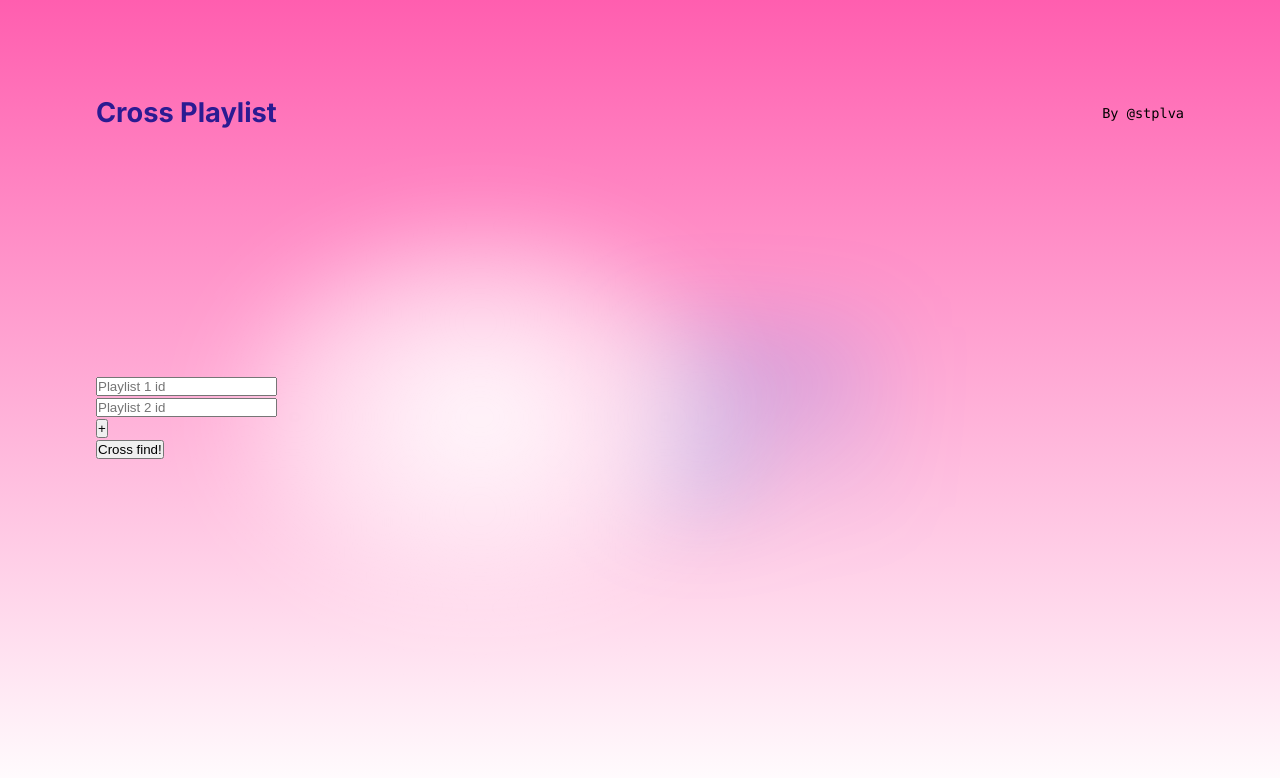
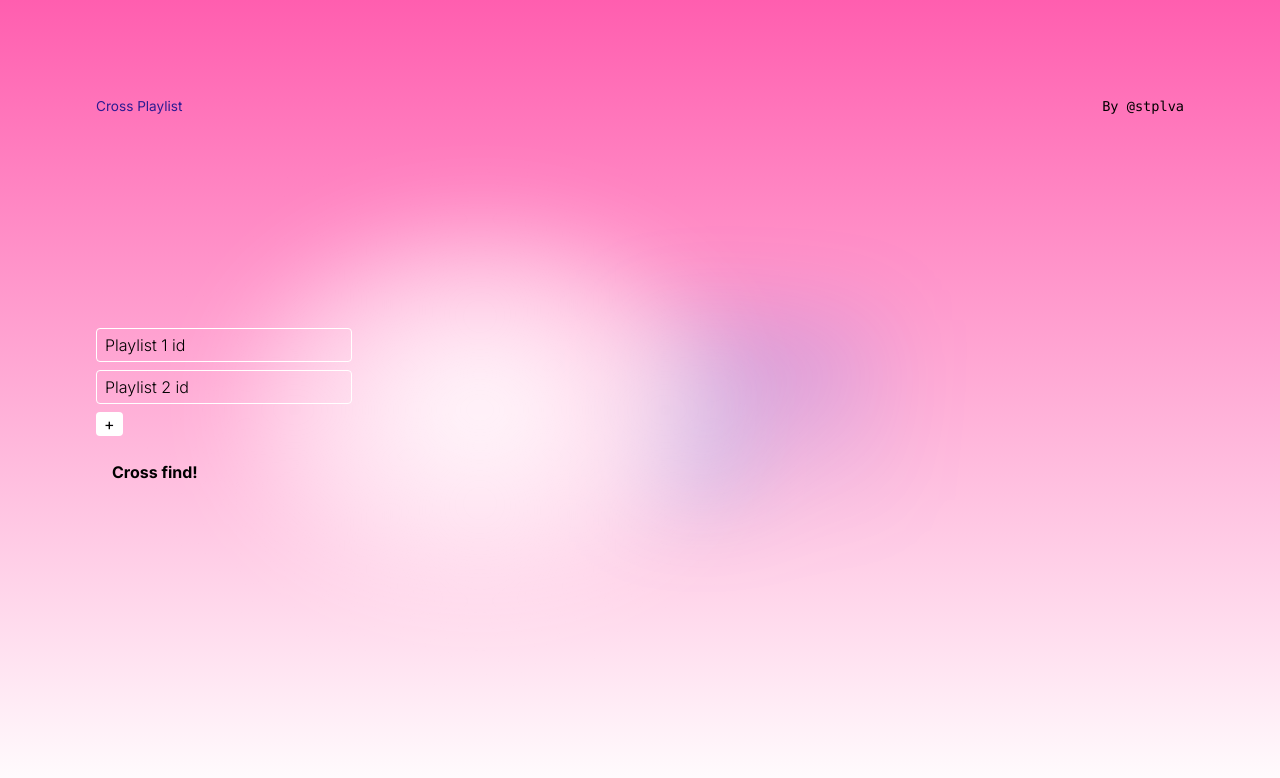
Before and after one commit to stplva/cross-playlist, a Next.js app: page / in a window 1280 px wide. Shown: the top 778 px of the page. Built offline with nearby package versions, Linux system fonts and the light colour scheme.

Commit message:
feat: add tailwind

```diff
--- /dev/null
+++ b/postcss.config.js
@@ -0,0 +1,6 @@
+module.exports = {
+  plugins: {
+    tailwindcss: {},
+    autoprefixer: {},
+  },
+}
--- a/src/styles/globals.css
+++ b/src/styles/globals.css
@@ -1,3 +1,7 @@
+@tailwind base;
+@tailwind components;
+@tailwind utilities;
+
 :root {
   --max-width: 1100px;
   --border-radius: 12px;
--- /dev/null
+++ b/tailwind.config.js
@@ -0,0 +1,9 @@
+/** @type {import('tailwindcss').Config} */
+module.exports = {
+  content: ['./src/**/*.{js,ts,jsx,tsx,mdx}'],
+
+  theme: {
+    extend: {},
+  },
+  plugins: [],
+}
```
Also changed, not shown: package.json (+6 -1 lines), 1 other file (tests, documents, lock files or other folders).
